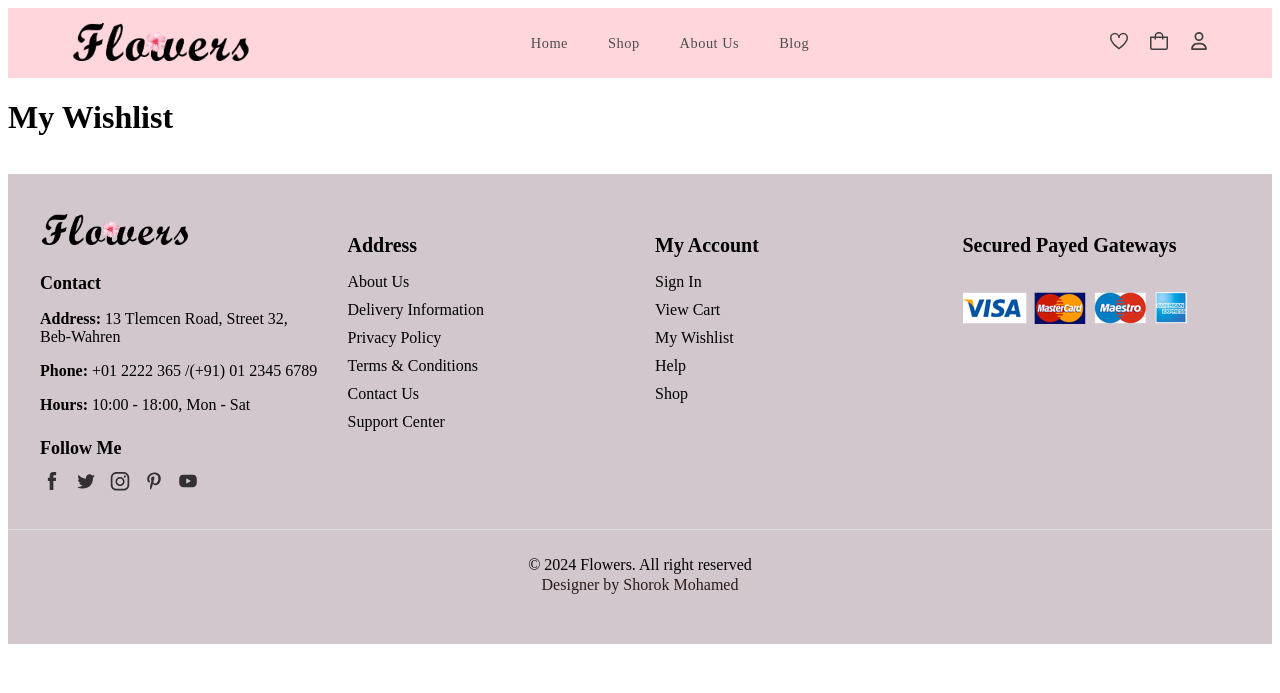
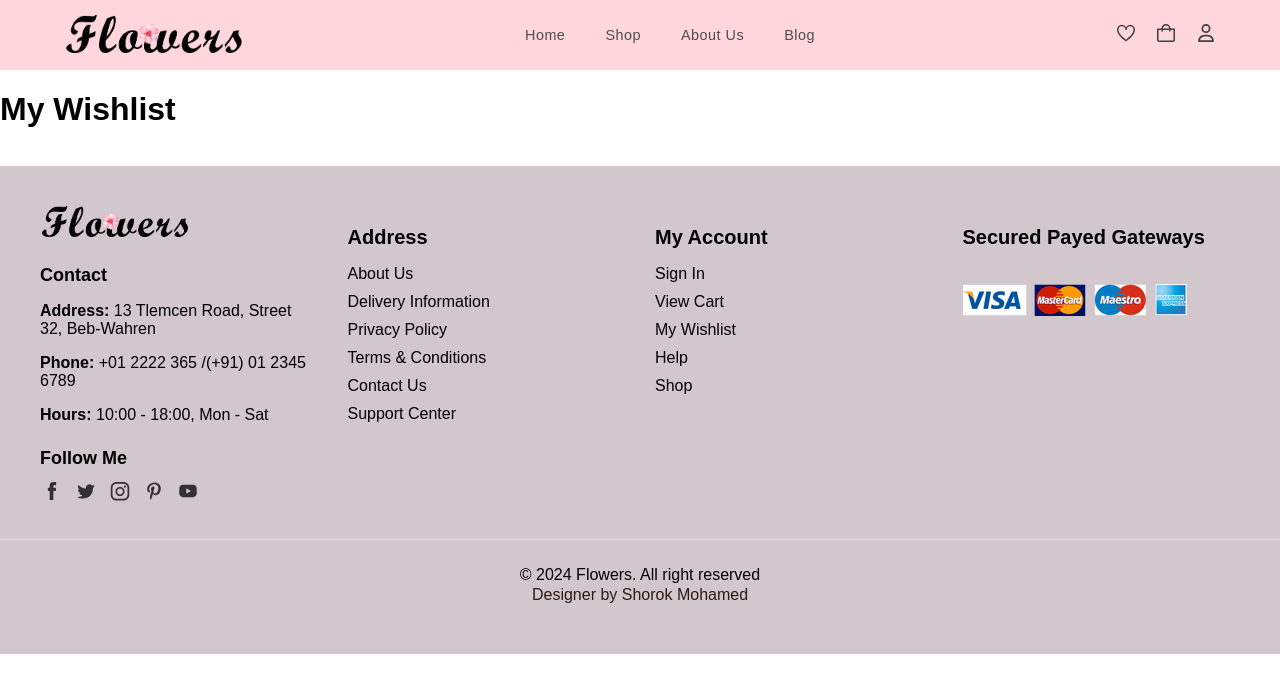
Before and after one commit to shorokatwa14/EPFL-Final-project, a Flask app: page /wishlist in a window 1280 px wide. Shown: the top 693 px of the page. Run offline with Flask 3, Linux system fonts and the light colour scheme.

Commit message:
Refactor shop.css to update body styles and add font-family, margin, padding, and box-sizing properties

```diff
--- a/static/css/shop.css
+++ b/static/css/shop.css
@@ -1,3 +1,10 @@
+body {
+    font-family: 'Arial', sans-serif;
+    margin: 0;
+    padding: 0;
+    box-sizing: border-box;
+}
+
 #products {
     list-style-type: none;
     padding: 0;
```
